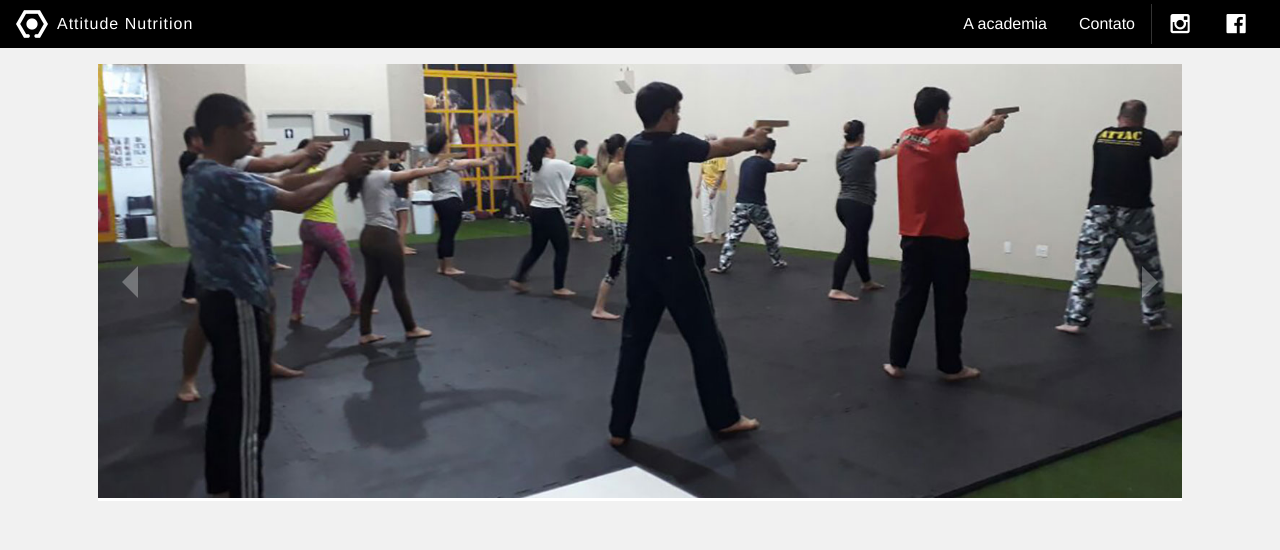
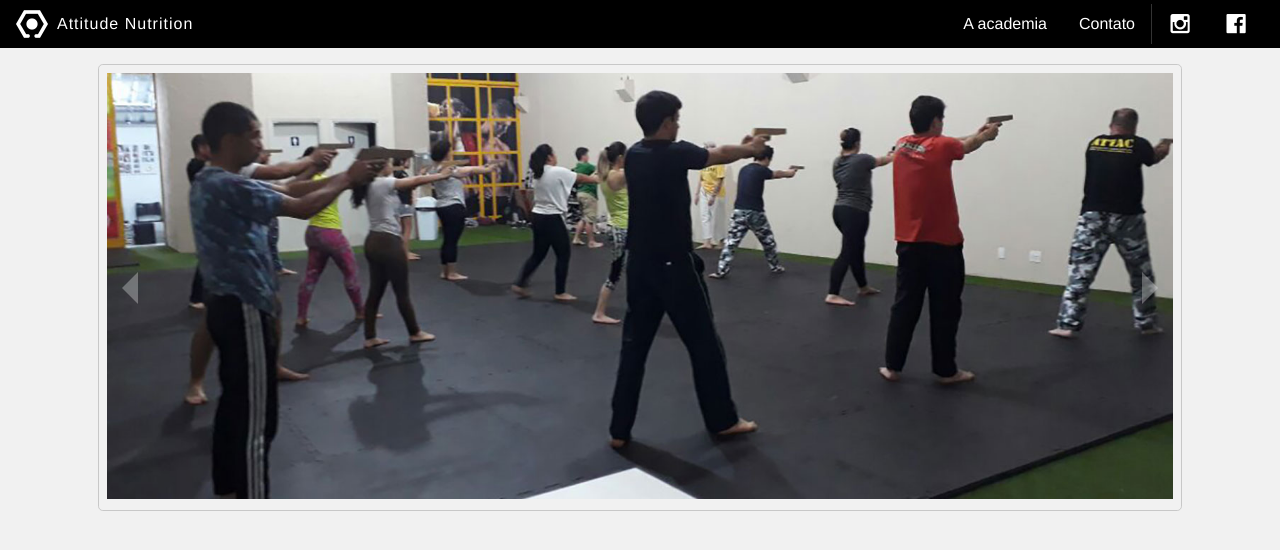
Before and after one commit to dnstld/spa-starter-scss, a website: page index.html in a window 1280 px wide. Drawn offline with nearby package versions, Linux system fonts and the light colour scheme; files whose address does not match are found by name.

Commit message:
slideshow

```diff
--- a/develop/scss/components/_main-banner.scss
+++ b/develop/scss/components/_main-banner.scss
@@ -58,7 +58,9 @@ div.main-banner {
       > .slick-slide {
         @include box-sizing;
         margin: 1rem .5rem;
-        background-color: white;
+        padding: .5rem;
+        border: 1px solid #c8c8c8;
+        border-radius: .3rem;
 
         img {
           width: 100%;
```
Also changed, not shown: develop/css/main.css.
